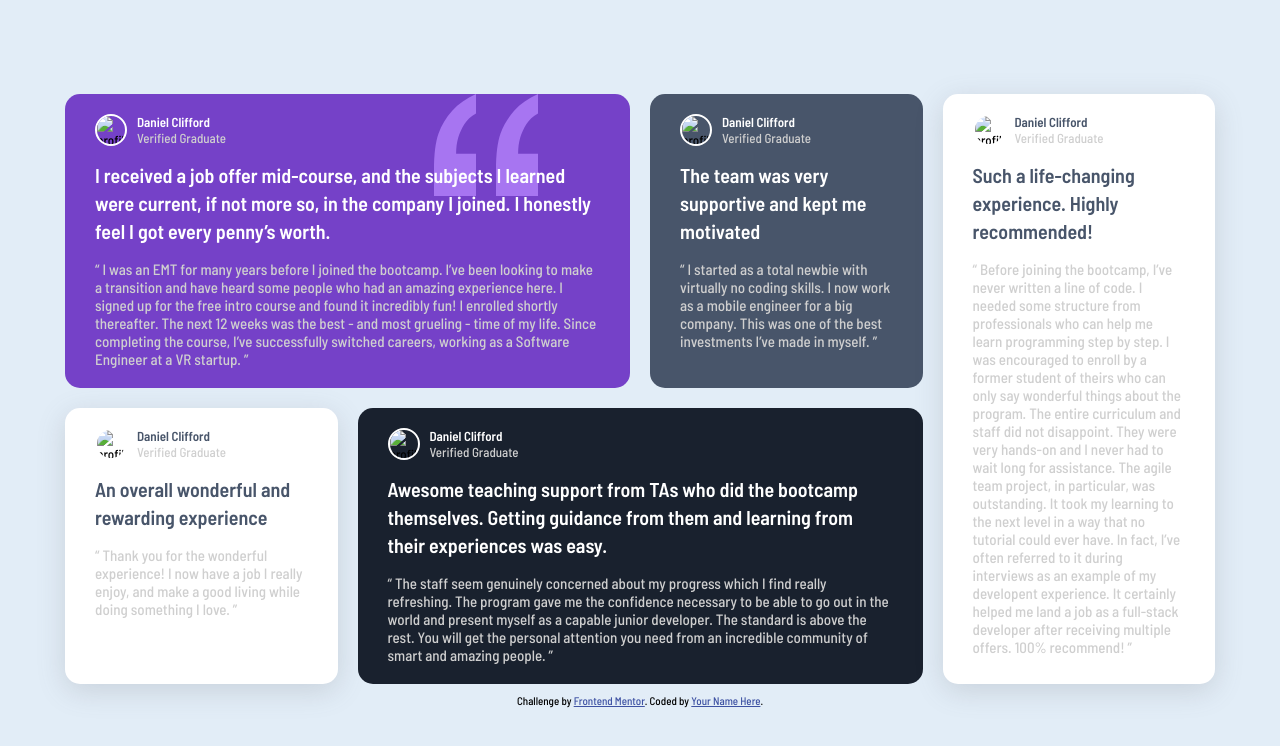
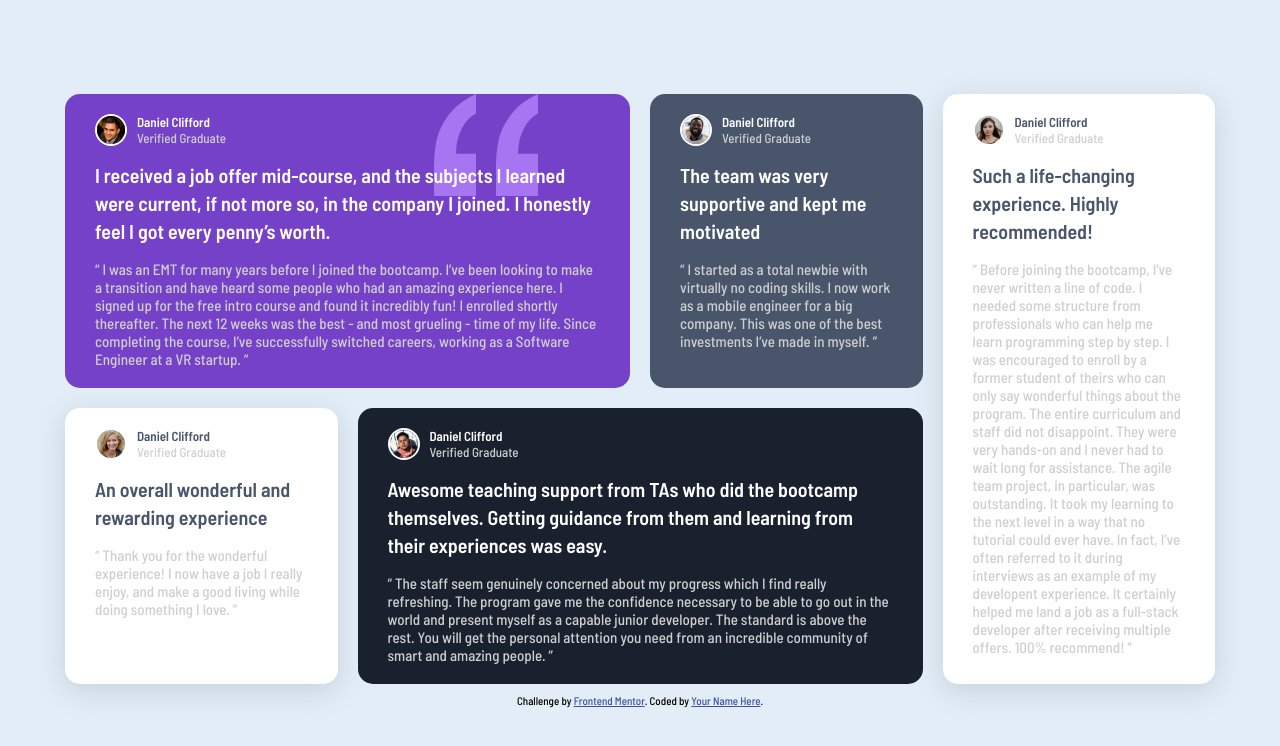
Before and after one commit to mister-mohit/testimonial-card-section, a plain HTML site: page index.html in a window 1280 px wide. Drawn offline with Linux system fonts and the light colour scheme; files whose address does not match are found by name.

Commit message:
Update index.html

```diff
--- a/index.html
+++ b/index.html
@@ -17,7 +17,7 @@
 
     <article class="card card-1">
       <div class="head">
-        <img src="./images/image-daniel.jpg" alt="profile pic of Daniel">
+        <img src="./image-daniel.jpg" alt="profile pic of Daniel">
         <div>
           <p class="name">Daniel Clifford</p>
           <p class="title">Verified Graduate</p>
@@ -38,7 +38,7 @@
 
     <article class="card card-2">
       <div class="head">
-        <img src="./images/image-jonathan.jpg" alt="profile pic of Daniel">
+        <img src="./image-jonathan.jpg" alt="profile pic of Daniel">
         <div>
           <p class="name">Daniel Clifford</p>
           <p class="title">Verified Graduate</p>
@@ -55,7 +55,7 @@
 
     <article class="card card-3">
       <div class="head">
-        <img src="./images/image-jeanette.jpg" alt="profile pic of Daniel">
+        <img src="./image-jeanette.jpg" alt="profile pic of Daniel">
         <div>
           <p class="name">Daniel Clifford</p>
           <p class="title">Verified Graduate</p>
@@ -72,7 +72,7 @@
 
     <article class="card card-4">
       <div class="head">
-        <img src="./images/image-patrick.jpg" alt="profile pic of Daniel">
+        <img src="./image-patrick.jpg" alt="profile pic of Daniel">
         <div>
           <p class="name">Daniel Clifford</p>
           <p class="title">Verified Graduate</p>
@@ -92,7 +92,7 @@
 
     <article class="card card-5">
       <div class="head">
-        <img src="./images/image-kira.jpg" alt="profile pic of Daniel">
+        <img src="./image-kira.jpg" alt="profile pic of Daniel">
         <div>
           <p class="name">Daniel Clifford</p>
           <p class="title">Verified Graduate</p>
```
